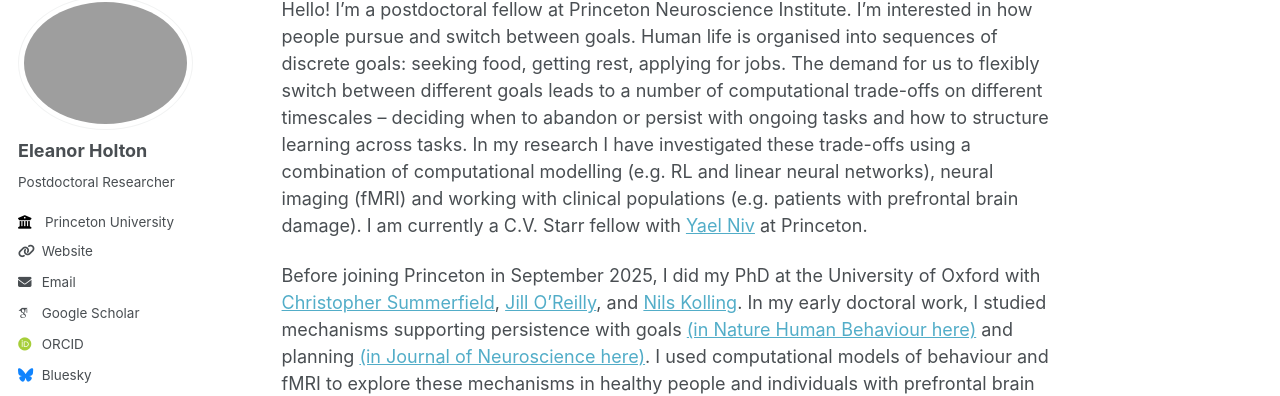
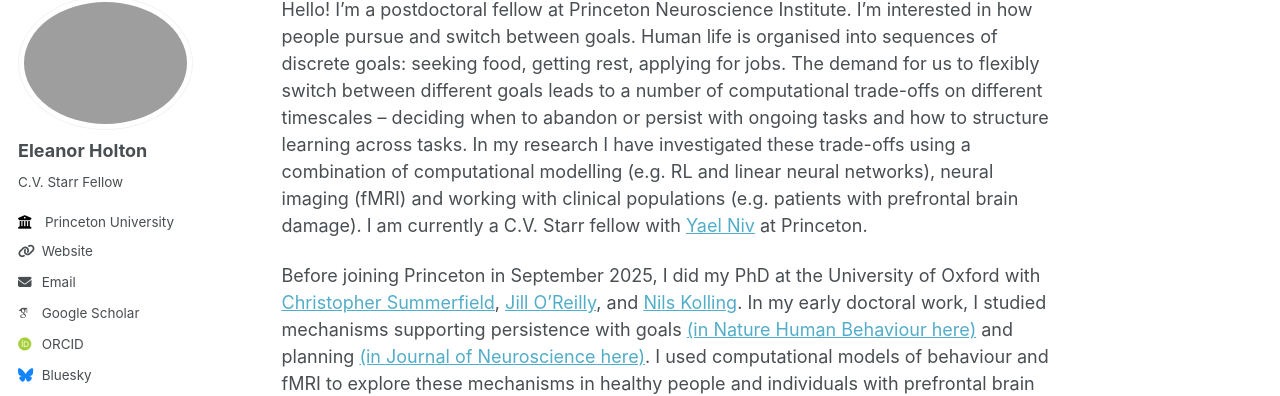
Before and after one commit to eleanorholton/eleanorholton.github.io, a Jekyll site: the page built from _pages/about.md, in a window 1280 px wide. Shown: the part 110-506 px from the top of the page. Built offline with Jekyll 4.4.1, drawn with Linux system fonts in a browser that asks for light colours; some web fonts are replaced.

Commit message:
Update _config.yml

```diff
--- a/_config.yml
+++ b/_config.yml
@@ -24,7 +24,7 @@ author:
   avatar           : "profile.png"
   name             : "Eleanor Holton"
   pronouns         : # example: "she/her"
-  bio              : "Postdoctoral Researcher"
+  bio              : "C.V. Starr Fellow"
   location         : #"Earth"
   employer         : "Princeton University"
   uri              : "https://pni.princeton.edu/people/eleanor-holton"
```
